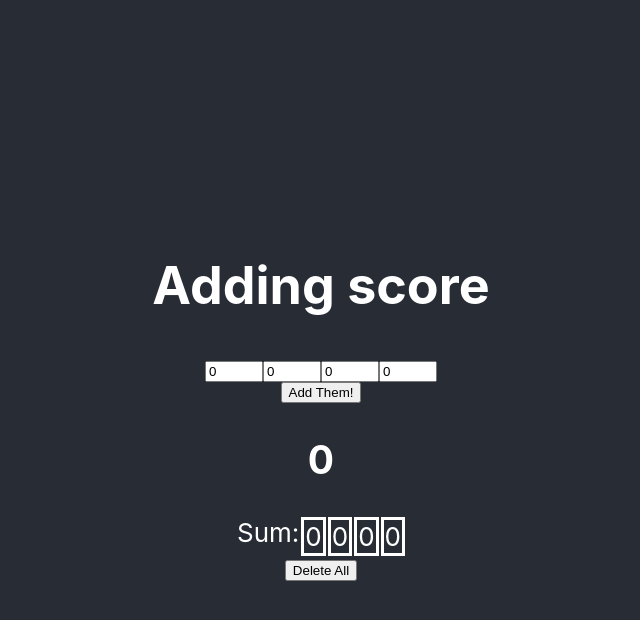
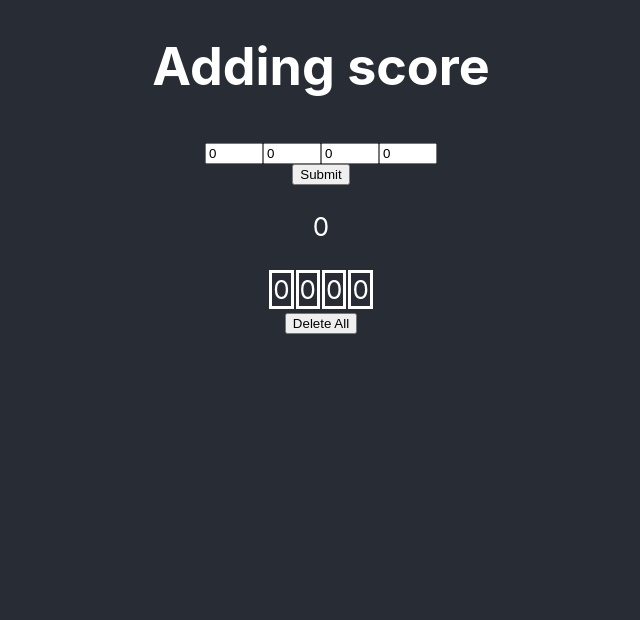
Before and after one commit to kennyqng/score, a React (Create React App) app: page / in a window 1280 px wide. Shown: the top 620 px of the page, without its empty margins (319-959 px from the left). Built offline with nearby package versions, Linux system fonts and the light colour scheme.

Commit message:
adding css

```diff
--- a/src/App.css
+++ b/src/App.css
@@ -13,20 +13,3 @@
 .App-link {
   color: #61dafb;
 }
-
-@keyframes App-logo-spin {
-  from {
-    transform: rotate(0deg);
-  }
-  to {
-    transform: rotate(360deg);
-  }
-}
-.number {
-  width: 50px;
-}
-
-/* .delete-all {
-  position: fixed;
-  bottom: 0
-} */
--- /dev/null
+++ b/src/components/Add.css
@@ -0,0 +1,20 @@
+.Add {
+    text-align: center;
+    background-color: #282c34;
+    min-height: 100vh;
+    display: flex;
+    flex-direction: column;
+    align-items: center;
+    /* justify-content: center; */
+    font-size: calc(10px + 2vmin);
+    color: white;
+}
+.control {
+  text-align: center;
+}
+.number {
+  width: 50px;
+}
+.submit{
+    background-color: none;
+}
--- a/src/components/Add.js
+++ b/src/components/Add.js
@@ -1,5 +1,6 @@
 import { useEffect, useState } from "react";
 import Log from "./Log";
+import "./Add.css";
 
 function Add() {
   const [number1, setNumber1] = useState(0);
@@ -28,15 +29,14 @@ function Add() {
   }
 
   function deleteLocal () {
-    // localStorage.setItem("saved", []);
-    // setLocal([]);
+    setLocal([]);
+    console.log("delete all clicked!");
   }
 
   return (
-    <div className="App">
+    <div className="Add">
       <h1>Adding score</h1>
-
-      <div className="number-inputs">
+      <div className="control">
         <input className="number"
           type="number"
           value={number1}
@@ -63,13 +63,13 @@ function Add() {
         />
       </div>
 
-      <button onClick={calculateTotal}>Add Them!</button>
+      <button className="submit" onClick={calculateTotal}>Submit</button>
 
-      <h2>{total}</h2>
+      <p>{total}</p>
       <did>
         <Log arr={local}/>
       </did>
-      <button className="delete-all" onClick={deleteLocal()}>Delete All</button>
+      <button className="delete-all" onClick={() => deleteLocal()}>Delete All</button>
     </div>
   );
 }
--- a/src/components/Log.css
+++ b/src/components/Log.css
@@ -4,7 +4,7 @@
   .column {
     width: 50px;
     justify-content: center;
-    border-style: double;
+    border-bottom-style: solid;
     border-color: white;
   }
 
--- a/src/components/Log.js
+++ b/src/components/Log.js
@@ -21,15 +21,15 @@ function Log (props) {
         <div>
       <table>
         <tbody>
-          <tr className="header">Sum:{total().map((item) =>{
+          <tr className="header">{total().map((item) =>{
             return (
               <td className="column-header">{item}</td>
             )
           })}</tr>
           <div></div>
-          {props.arr.slice(0).reverse().map((item, index) => {
+          {props.arr.slice(0).reverse().map((item, ) => {
             return (
-              <tr className="table">{index}
+              <tr className="table">
                 <td className="column">{item[0]}</td>
                 <td className="column">{item[1]}</td>
                 <td className="column">{item[2]}</td>
```
